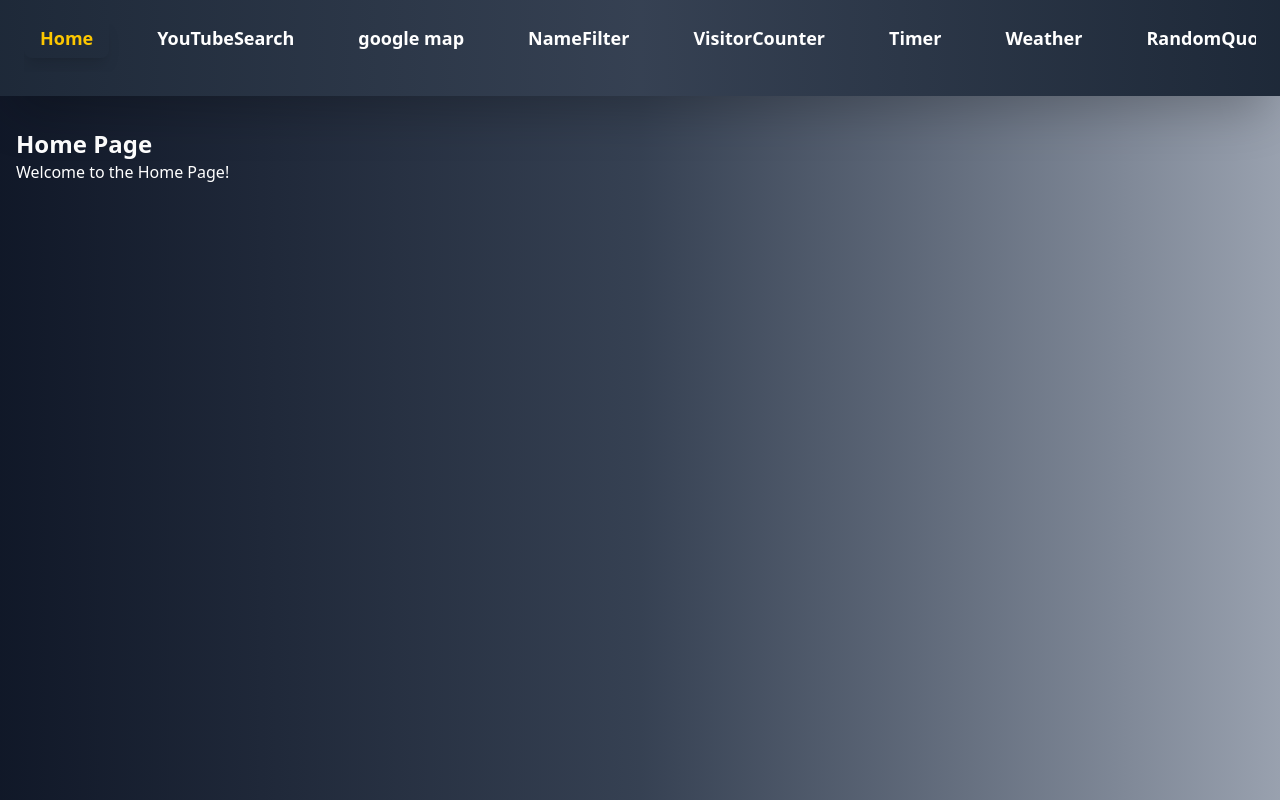
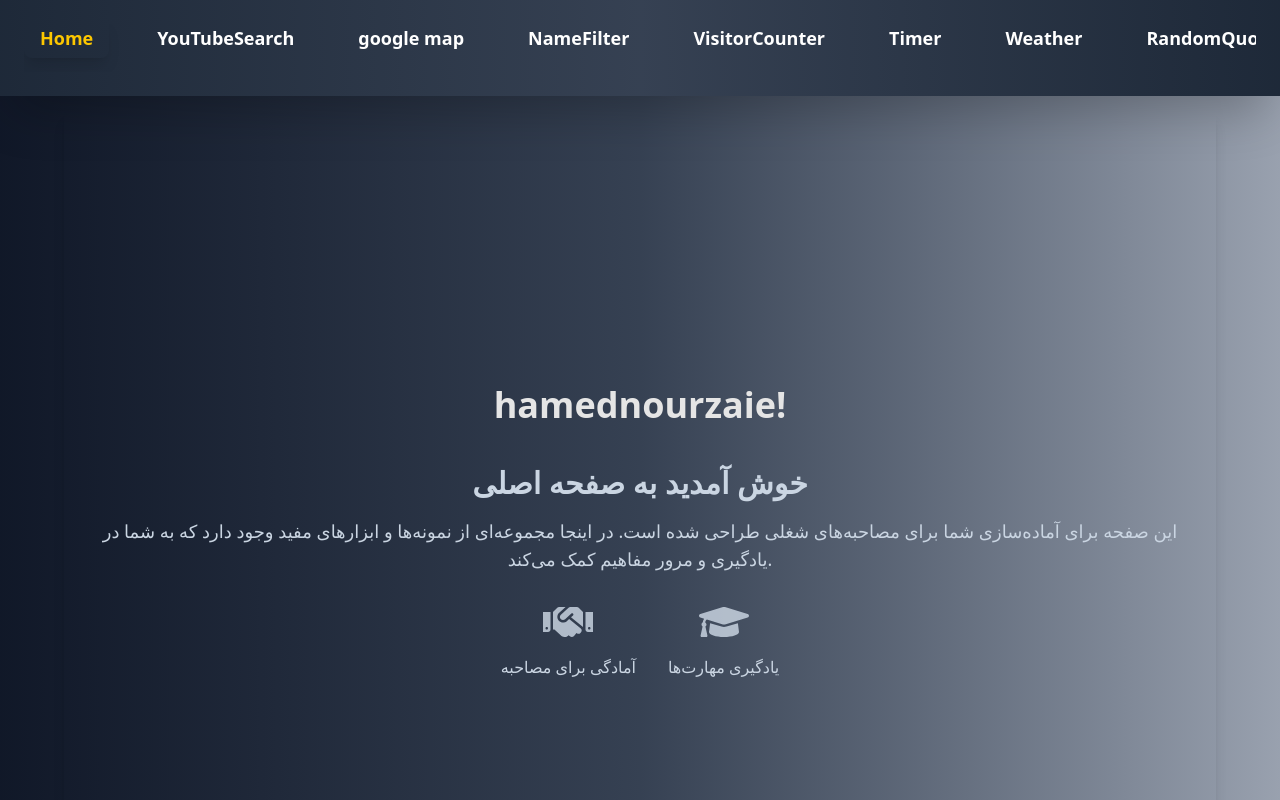
Before and after one commit to hamedmkm/Interview-Prep-Samples, a React (Vite) app: page / in a window 1280 px wide. Shown: the top 800 px of the page. Built offline with nearby package versions, Linux system fonts and the light colour scheme.

Commit message:
change style

```diff
--- a/package.json
+++ b/package.json
@@ -18,6 +18,7 @@
     "react": "^18.3.1",
     "react-dom": "^18.3.1",
     "react-horizontal-scrolling-menu": "^8.2.0",
+    "react-icons": "^5.4.0",
     "react-router-dom": "^6.28.2",
     "tailwindcss": "^4.0.0"
   },
--- a/src/App/App.jsx
+++ b/src/App/App.jsx
@@ -42,12 +42,16 @@ const App = () => {
             <Route path="/Tabs" element={<Tabs />} />
             <Route path="/Loader" element={<Loader />} />
             <Route path="/ImageGallery" element={<ImageGallery />} />
+            <Route path="/VisitorCounter" element={<VisitorCounter />} />
             <Route path="/Time" element={<Time />} />
             <Route path="/CurrentTime" element={<CurrentTime />} />
             <Route path="/poll" element={<Poll />} />
             <Route path="/MusicPlayer" element={<MusicPlayer />} />
           </Routes>
         </div>
+        <div className="text-center py-4 bg-gradient-to-r from-gray-800 via-gray-700 to-gray-800 text-gray-100 z-50 shadow-md border-b border-gray-600 ">
+ © 2025 Hamed Nourzaie All rights reserved.
+</div>
       </Router>
     </div>
   );
--- a/src/Pages/Home/Home.jsx
+++ b/src/Pages/Home/Home.jsx
@@ -1,10 +1,43 @@
+import { FaHandshake, FaGraduationCap } from 'react-icons/fa';
+import { motion } from 'framer-motion';
+
 const Home = () => {
-    return (
-      <div className="p-4 text-white">
-        <h1 className="text-2xl font-bold ">Home Page</h1>
-        <p>Welcome to the Home Page!</p>
-      </div>
-    );
-  };
+  return (
+    <>
+<div className="p-6 w-[90%]  text-slate-300 rounded-lg shadow-lg flex flex-col justify-center h-screen mx-auto">
+<h1 className=" text-4xl font-semibold text-center p-10 text-neutral-200">hamednourzaie!</h1>
+  <motion.h1
+    className="text-3xl  font-extrabold mb-4 text-center"
+    animate={{ opacity: 1 }}
+    initial={{ opacity: 0 }}
+    transition={{ duration: 1 }}
+  >
 
-  export default Home;
+    خوش آمدید به صفحه اصلی
+  </motion.h1>
+  <motion.p
+    className="text-lg text-center mb-6"
+    animate={{ opacity: 1 }}
+    initial={{ opacity: 0 }}
+    transition={{ duration: 1 }}
+  >
+    این صفحه برای آماده‌سازی شما برای مصاحبه‌های شغلی طراحی شده است. در اینجا مجموعه‌ای از نمونه‌ها و ابزارهای مفید وجود دارد که به شما در یادگیری و مرور مفاهیم کمک می‌کند.
+  </motion.p>
+  <div className="flex justify-center space-x-8">
+    <div className="flex flex-col items-center">
+      <FaHandshake size={50} className="mb-2 animate-pulse " />
+      <p className=''>آمادگی برای مصاحبه</p>
+    </div>
+    <div className="flex flex-col items-center">
+      <FaGraduationCap size={50} className="mb-2 animate-pulse" />
+      <p>یادگیری مهارت‌ها</p>
+    </div>
+  </div>
+
+</div>
+
+</>
+  );
+};
+
+export default Home;
--- a/src/Pages/NavBar/NavBar.jsx
+++ b/src/Pages/NavBar/NavBar.jsx
@@ -81,14 +81,14 @@ const Navbar = () => {
       </div>
 
       {/* منوی موبایل */}
-      <div className="lg:hidden flex items-center justify-between">
+      <div className="lg:hidden flex items-center ">
         <button
           onClick={toggleMenu}
           className="text-white text-2xl focus:outline-none"
         >
           {isOpen ? "×" : "☰"}
         </button>
-
+<h1 className="">hamednourzaie!</h1>
         {/* پس‌زمینه تاریک */}
         {isOpen && (
           <div
--- a/src/Pages/RandomQuote/RandomQuote.jsx
+++ b/src/Pages/RandomQuote/RandomQuote.jsx
@@ -88,7 +88,7 @@ const RandomQuote = () => {
   return (
     <div className="flex flex-col items-center justify-center min-h-screen  text-white p-6">
       <motion.div
-        className="bg-white text-gray-800 rounded-lg shadow-2xl p-8 max-w-md text-center"
+        className="bg-gradient-to-r from-gray-900 to-cyan-800 text-gray-200 rounded-lg shadow-2xl p-8 max-w-md text-center"
         initial={{ opacity: 0, scale: 0.8 }}
         animate={{ opacity: 1, scale: 1 }}
         transition={{ duration: 0.8, ease: "easeInOut" }}
--- a/src/Pages/SumNumberExam/SumNubmerExam.jsx
+++ b/src/Pages/SumNumberExam/SumNubmerExam.jsx
@@ -12,8 +12,8 @@ const SumNumberComponent = () => {
 
     return (
         <div className="min-h-screen flex items-center justify-center  p-6">
-            <div className="bg-white shadow-lg rounded-lg p-6 w-full max-w-md">
-                <h1 className="text-2xl font-bold text-gray-800 mb-4 text-center animate-fade-in">
+            <div className="bg-gradient-to-r from-gray-900 to-cyan-800 shadow-lg rounded-lg p-6 w-full max-w-md">
+                <h1 className="text-2xl font-bold text-gray-100 mb-4 text-center animate-fade-in">
                     Sum Calculator
                 </h1>
                 <ul className="flex justify-between items-center mb-6">
@@ -32,7 +32,7 @@ const SumNumberComponent = () => {
                         type="number"
                         placeholder="Enter a number"
                         onChange={(e) => setYourNumber(Number(e.target.value))}
-                        className="w-full p-3 rounded-lg border border-gray-300 shadow-sm focus:outline-none focus:ring-2 focus:ring-blue-500"
+                        className="w-full p-3 rounded-lg border border-gray-300 shadow-sm focus:outline-none focus:ring-2 text-gray-100 focus:ring-blue-500"
                     />
                 </div>
                 <button
@@ -42,7 +42,7 @@ const SumNumberComponent = () => {
                     Calculate
                 </button>
                 <p
-                    className="text-center text-xl font-bold text-gray-800 mt-6 animate-fade-in-up"
+                    className="text-center text-xl font-bold text-gray-100 mt-6 animate-fade-in-up"
                     style={{ animationDelay: "0.5s" }}
                 >
                     Sum of all numbers:{" "}
--- a/src/Pages/TodoList/TodoList.jsx
+++ b/src/Pages/TodoList/TodoList.jsx
@@ -19,9 +19,10 @@ function TodoList() {
   };
 
   return (
-    <div className="min-h-screen flex items-center justify-center  p-6">
-      <div className=" shadow-lg bg-white rounded-lg p-6 w-full max-w-md">
-        <h1 className="text-2xl  font-bold text-gray-800 mb-4 text-center">
+    <div className="min-h-screen flex items-center text-gray-100
+     justify-center  p-6">
+      <div className=" shadow-lg bg-gradient-to-r from-gray-900 to-cyan-800 rounded-lg p-6 w-full max-w-md">
+        <h1 className="text-2xl  font-bold text-gray-200 mb-4 text-center">
 Todo List        </h1>
         <div className="flex mb-4">
         <button
--- a/src/Pages/VisitorCounter/VisitorCounter.jsx
+++ b/src/Pages/VisitorCounter/VisitorCounter.jsx
@@ -14,13 +14,13 @@ const VisitorCounter = () => {
   return (
     <div className="flex items-center justify-center h-screen ">
       <motion.div
-        className="flex flex-col items-center justify-center p-6 border-4 rounded-xl shadow-2xl bg-white text-gray-800 w-[90%] max-w-lg"
+        className="flex flex-col items-center justify-center p-6 border-4 rounded-xl shadow-2xl bg-gradient-to-r from-gray-900 to-cyan-800 text-gray-800 w-[90%] max-w-lg"
         initial={{ opacity: 0, scale: 0.8 }}
         animate={{ opacity: 1, scale: 1 }}
         transition={{ duration: 0.8, ease: "easeInOut" }}
       >
         <motion.h1
-          className="text-4xl font-extrabold mb-4 bg-gradient-to-r from-yellow-300 via-pink-400 to-red-500 bg-clip-text text-transparent"
+          className="text-4xl font-extrabold mb-4 text-white bg-clip-text "
           initial={{ x: -100, opacity: 0 }}
           animate={{ x: 0, opacity: 1 }}
           transition={{ duration: 0.8, delay: 0.2 }}
@@ -28,7 +28,7 @@ const VisitorCounter = () => {
           تعداد بازدیدکنندگان
         </motion.h1>
         <motion.p
-          className="text-6xl font-black mb-4 drop-shadow-lg"
+          className="text-6xl font-black mb-4 drop-shadow-lg text-white"
           initial={{ scale: 0 }}
           animate={{ scale: 1 }}
           transition={{ duration: 1, type: "spring", stiffness: 120 }}
@@ -36,7 +36,7 @@ const VisitorCounter = () => {
           {visitorCount}
         </motion.p>
         <motion.div
-          className="px-6 py-2 mt-4 text-lg font-semibold text-white bg-[#7e7979] rounded-full shadow-lg hover:text-black transition-all duration-500"
+          className="px-6 py-2 mt-4 text-lg font-semibold text-white bg-[#345c65] rounded-full shadow-lg hover:text-black transition-all duration-500"
           initial={{ y: 50, opacity: 0 }}
           animate={{ y: 0, opacity: 1 }}
           transition={{ duration: 0.8, delay: 0.4 }}
--- a/src/Pages/Weather/Weather.jsx
+++ b/src/Pages/Weather/Weather.jsx
@@ -35,7 +35,7 @@ const Weather = () => {
   };
 
   return (
-    <div className="flex flex-col items-center justify-center min-h-screen  text-white p-4">
+    <div className="flex  flex-col items-center justify-center min-h-screen  text-white p-4">
       <h2 className="text-4xl font-extrabold mb-8 animate-fade-in">
         وضعیت آب‌وهوا
       </h2>
```
Also changed, not shown: 1 other file (tests, documents, lock files or other folders).
